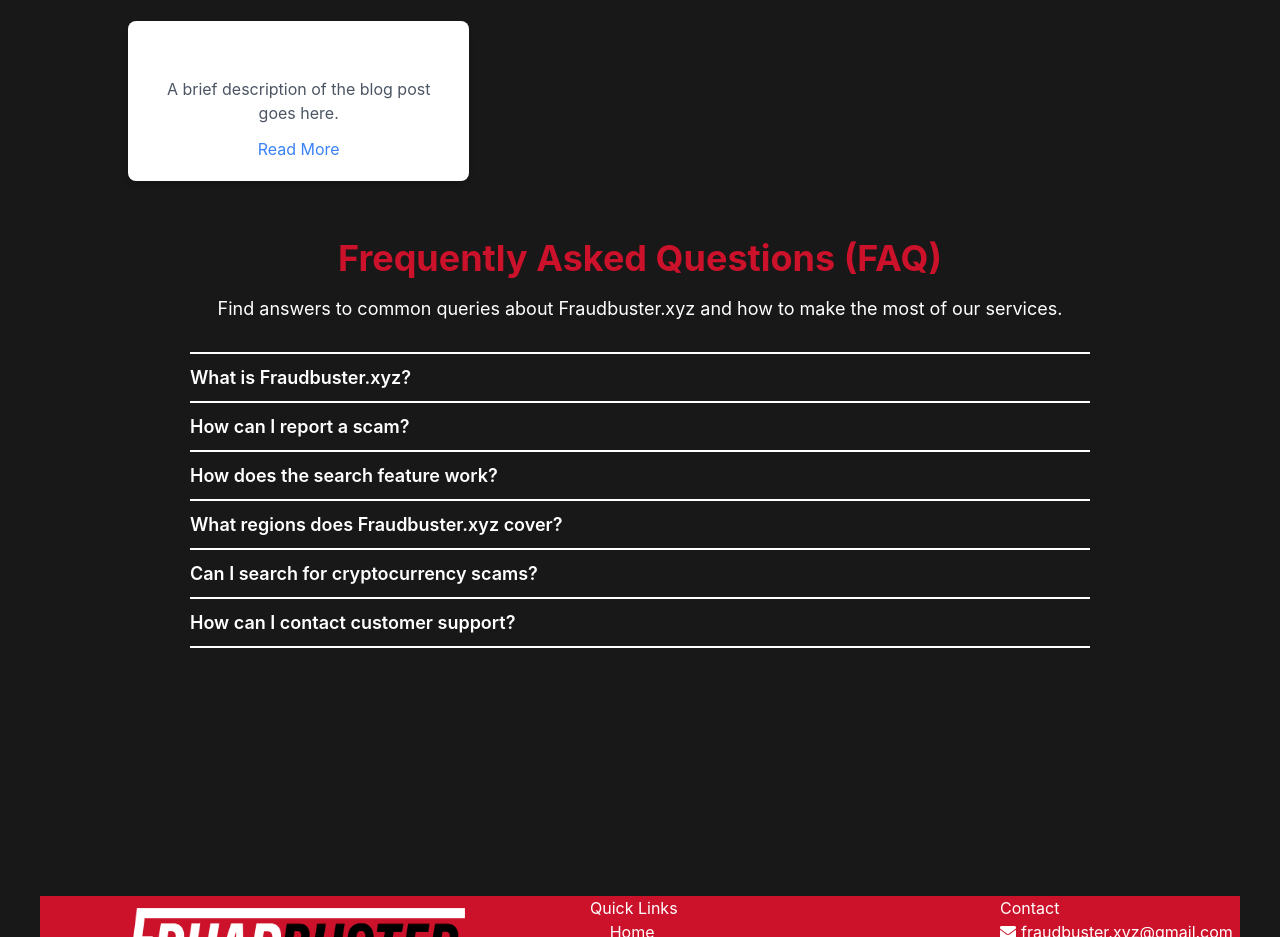
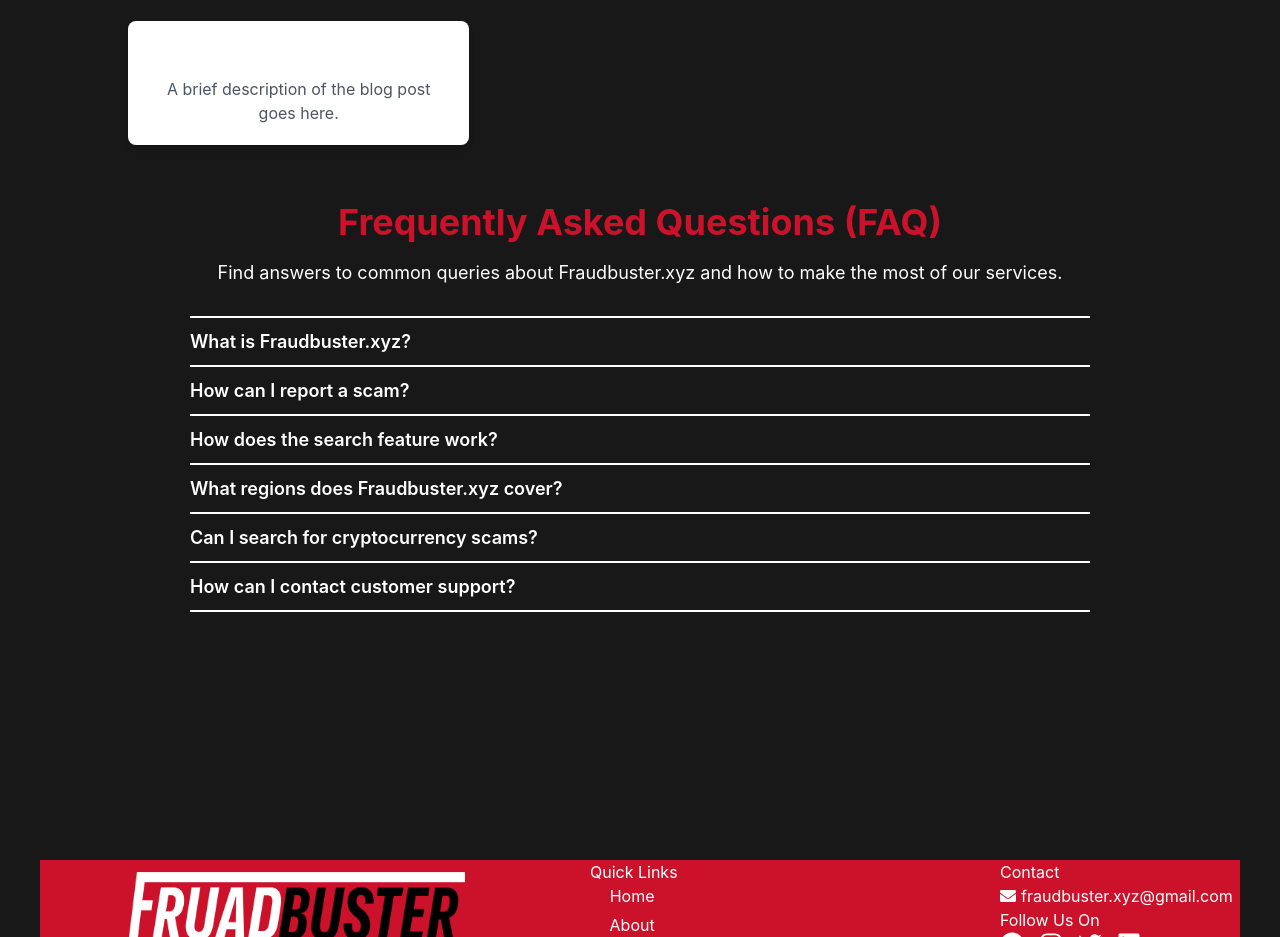
Before and after one commit to Fraud-Buster/FraudBuster-frontend, a React (Create React App) app: page / in a window 1280 px wide. Shown: the part 1080-2017 px from the top of the page. Built offline with nearby package versions, Linux system fonts and the light colour scheme.

Commit message:
Update BlogSection.js

```diff
--- a/src/components/BlogSection.js
+++ b/src/components/BlogSection.js
@@ -14,7 +14,6 @@
         <div className="bg-white shadow-md rounded-lg p-5 w-full md:w-1/3">
           <h3 className="text-xl font-bold">Blog Title</h3>
           <p className="mt-2 text-gray-600">A brief description of the blog post goes here.</p>
-          <a href="#" className="text-blue-500 hover:underline mt-3 inline-block">Read More</a>
         </div>
       </div>
     </div>
```
